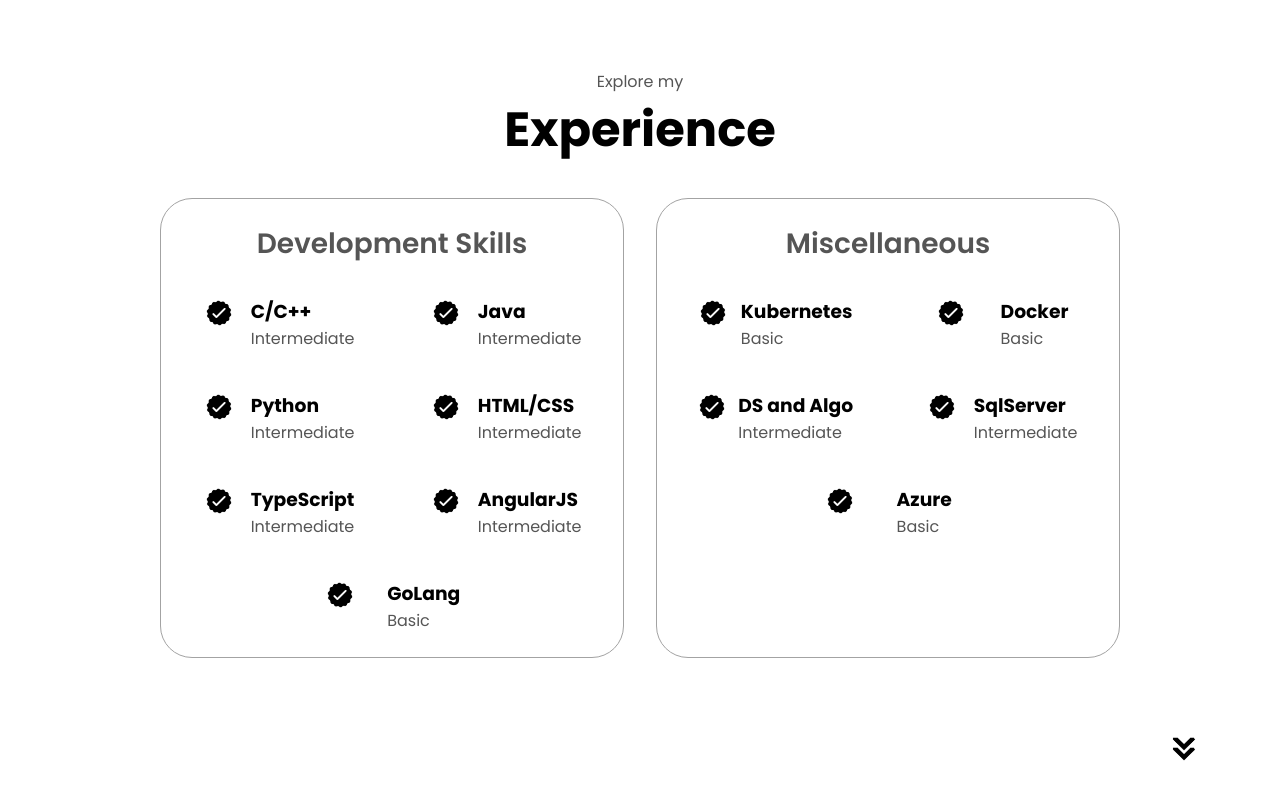
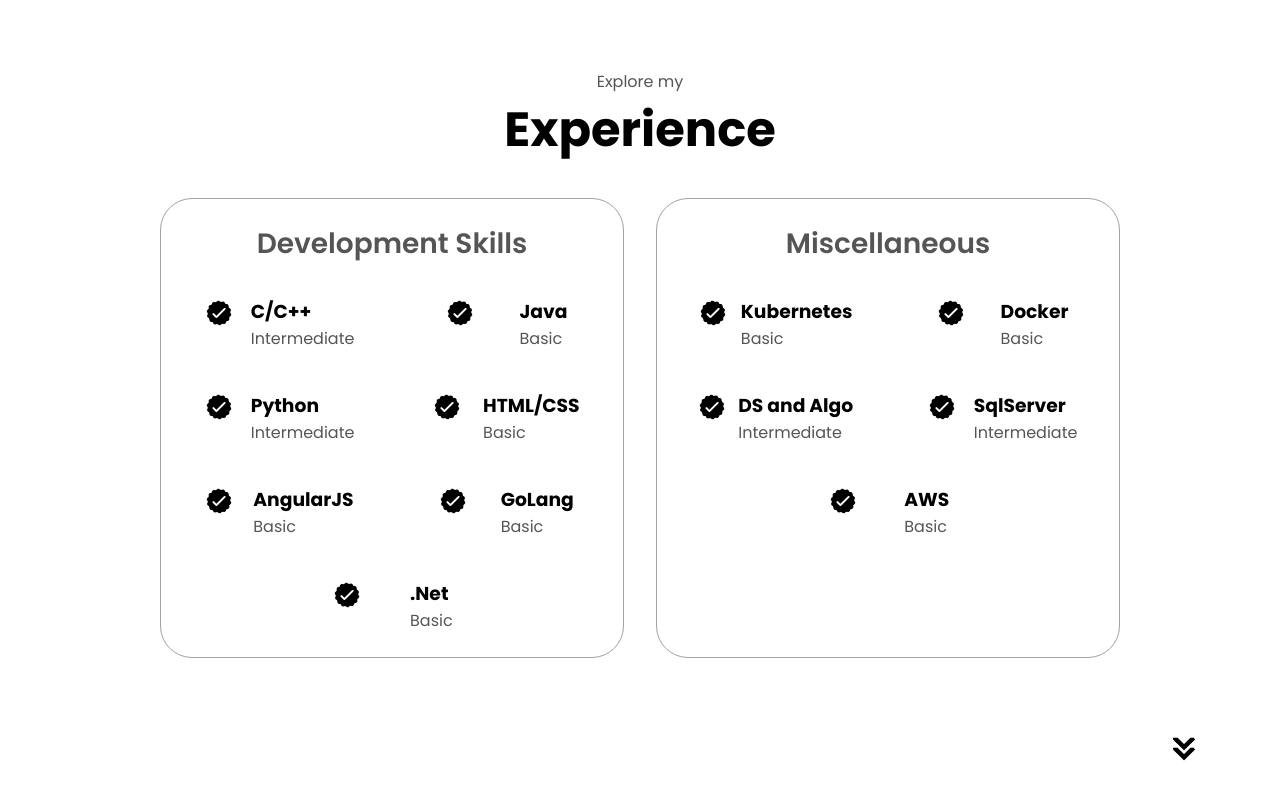
Before and after one commit to Anamika79/Portfolio_Anamika, a plain HTML site: page index.html in a window 1280 px wide. Shown: the part 1627-2426 px from the top of the page. Drawn offline with Linux system fonts and the light colour scheme.

Commit message:
Update index.html

```diff
--- a/index.html
+++ b/index.html
@@ -114,7 +114,7 @@
                 class="icon"
               />
               <h3>Experience</h3>
-              <p>1 year <br />Full stack development</p>
+              <p>1 year <br />QA Engineer</p>
             </div>
             <div class="details-container">
               <img
@@ -173,7 +173,7 @@
                 />
                 <div>
                   <h3>Java</h3>
-                  <p>Intermediate</p>
+                  <p>Basic</p>
                 </div>
               </article>
               <article>
@@ -196,20 +196,10 @@
                 />
                 <div>
                   <h3>HTML/CSS</h3>
-                  <p>Intermediate</p>
+                  <p>Basic</p>
                 </div>
               </article>
-              <article>
-                <img
-                  src="./assets/checkmark.png"
-                  alt="checkmark"
-                  class="icon"
-                />
-                <div>
-                  <h3>TypeScript</h3>
-                  <p>Intermediate</p>
-                </div>
-              </article>
+
               <article>
                 <img
                   src="./assets/checkmark.png"
@@ -218,7 +208,7 @@
                 />
                 <div>
                   <h3>AngularJS</h3>
-                  <p>Intermediate</p>
+                  <p>Basic</p>
                 </div>
               </article>
               <article>
@@ -229,6 +219,17 @@
                 />
                 <div>
                   <h3>GoLang</h3>
+                  <p>Basic</p>
+                </div>
+              </article>
+              <article>
+                <img
+                  src="./assets/checkmark.png"
+                  alt="checkmark"
+                  class="icon"
+                />
+                <div>
+                  <h3>.Net</h3>
                   <p>Basic</p>
                 </div>
               </article>
@@ -288,7 +289,7 @@
                   class="icon"
                 />
                 <div>
-                  <h3>Azure</h3>
+                  <h3>AWS</h3>
                   <p>Basic</p>
                 </div>
               </article>
```
